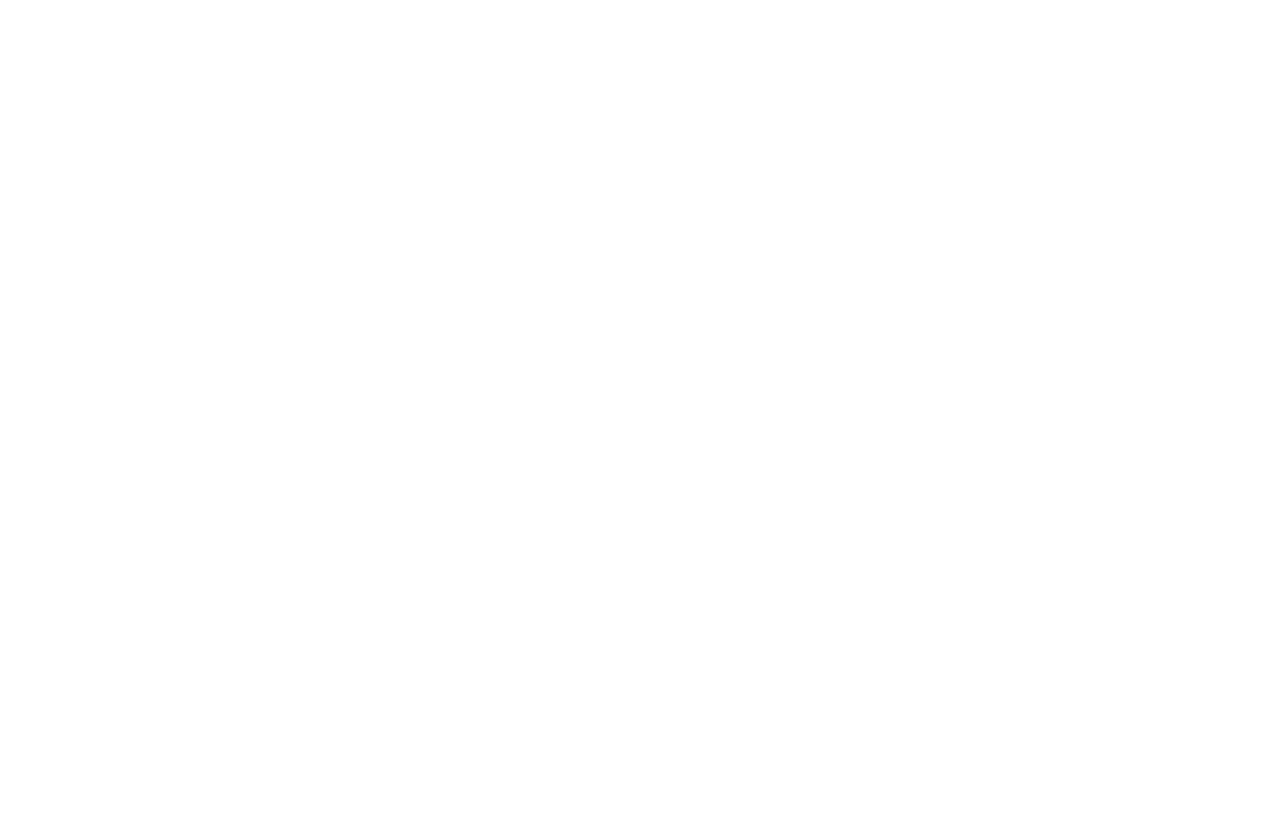
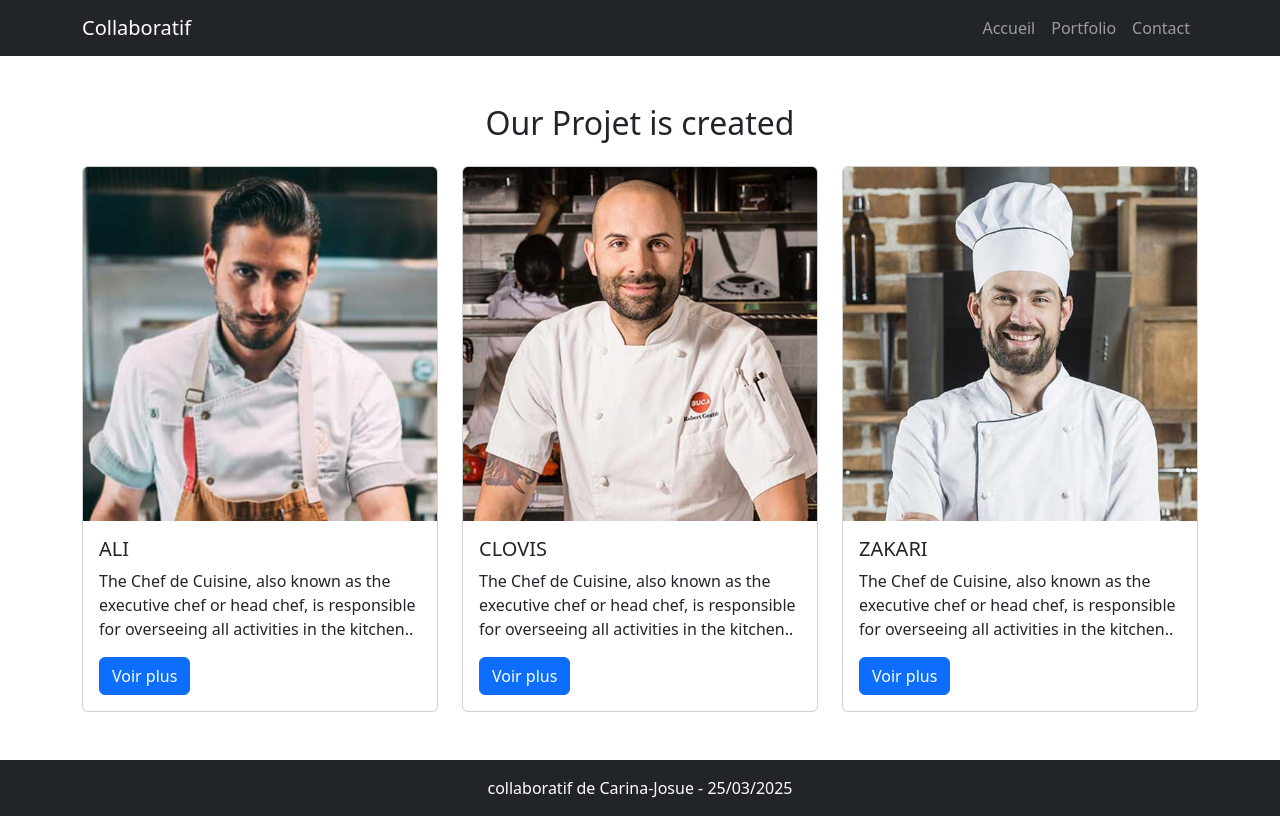
Before and after one commit to benjohx/Collaboratif, a plain HTML site: page index.html in a window 1280 px wide. Drawn offline with nearby package versions, Linux system fonts and the light colour scheme.

Commit message:
just commited the page

```diff
--- a/index.html
+++ b/index.html
@@ -1,11 +1,72 @@
 <!DOCTYPE html>
-<html lang="en">
+<html lang="fr">
 <head>
     <meta charset="UTF-8">
+    <link href="https://cdn.jsdelivr.net/npm/bootstrap@5.3.3/dist/css/bootstrap.min.css" rel="stylesheet" integrity="sha384-QWTKZyjpPEjISv5WaRU9OFeRpok6YctnYmDr5pNlyT2bRjXh0JMhjY6hW+ALEwIH" crossorigin="anonymous">
     <meta name="viewport" content="width=device-width, initial-scale=1.0">
-    <title>Document</title>
+    <title>Colaboloratif Bootstrap</title>
+    <link href="" rel="stylesheet">
 </head>
 <body>
+    <!-- Navbar -->
+    <nav class="navbar navbar-expand-lg navbar-dark bg-dark">
+        <div class="container">
+            <a class="navbar-brand" href="#">Collaboratif</a>
+            <button class="navbar-toggler" type="button" data-bs-toggle="collapse" data-bs-target="#navbarNav">
+                <span class="navbar-toggler-icon"></span>
+            </button>
+            <div class="collapse navbar-collapse" id="navbarNav">
+                <ul class="navbar-nav ms-auto">
+                    <li class="nav-item"><a class="nav-link" href="#">Accueil</a></li>
+                    <li class="nav-item"><a class="nav-link" href="#">Portfolio</a></li>
+                    <li class="nav-item"><a class="nav-link" href="#">Contact</a></li>
+                </ul>
+            </div>
+        </div>
+    </nav>
 
+<!-- Section Portfolio -->
+    <div class="container mt-5">
+        <h2 class="text-center mb-4">Our Projet is created</h2>
+        <div class="row">
+            <div class="col-md-4">
+                <div class="card">
+                    <img src="./image/team-2.jpg" class="card-img-top" alt="Projet 1">
+                    <div class="card-body">
+                        <h5 class="card-title">ALI</h5>
+                        <p class="card-text">The Chef de Cuisine, also known as the executive chef or head chef, is responsible for overseeing all activities in the kitchen..</p>
+                        <a href="#" class="btn btn-primary">Voir plus</a>
+                    </div>
+                </div>
+            </div>
+            <div class="col-md-4">
+                <div class="card">
+                    <img src="./image/team-3.jpg" class="card-img-top" alt="Projet 2">
+                    <div class="card-body">
+                        <h5 class="card-title">CLOVIS</h5>
+                        <p class="card-text">The Chef de Cuisine, also known as the executive chef or head chef, is responsible for overseeing all activities in the kitchen..</p>
+                        <a href="#" class="btn btn-primary">Voir plus</a>
+                    </div>
+                </div>
+            </div>
+            <div class="col-md-4">
+                <div class="card">
+                    <img src="./image/team-4.jpg" class="card-img-top" alt="Projet 3">
+                    <div class="card-body">
+                        <h5 class="card-title">ZAKARI</h5>
+                        <p class="card-text">The Chef de Cuisine, also known as the executive chef or head chef, is responsible for overseeing all activities in the kitchen..</p>
+                        <a href="#" class="btn btn-primary">Voir plus</a>
+                    </div>
+                </div>
+            </div>
+        </div>
+    </div>
+
+    <!-- Footer -->
+    <footer class="bg-dark text-white text-center p-3 mt-5">
+        collaboratif de Carina-Josue - 25/03/2025
+    </footer>
+    <script src="https://cdn.jsdelivr.net/npm/bootstrap@5.3.3/dist/js/bootstrap.bundle.min.js" integrity="sha384-YvpcrYf0tY3lHB60NNkmXc5s9fDVZLESaAA55NDzOxhy9GkcIdslK1eN7N6jIeHz" crossorigin="anonymous"></script>
+    <script src=""></script>
 </body>
 </html>
```
Also changed, not shown: image/team-2.jpg (added), image/team-3.jpg (added), image/team-4.jpg (added).
